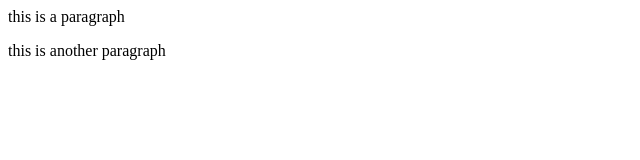
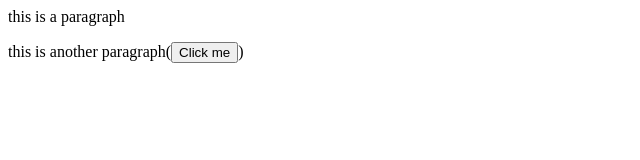
Before and after one commit to rishabhdohale60-dotcom/LocalRipo, a plain HTML site: page index.html in a window 1280 px wide. Shown: the whole page, without its empty margins (0-640 px from the left). Drawn offline with Linux system fonts and the light colour scheme.

Commit message:
add button

```diff
--- a/index.html
+++ b/index.html
@@ -1,2 +1,2 @@
 <p> this is a paragraph</p>
-<p> this is another paragraph</p>
+<p> this is another paragraph(<button>Click me</button>)</p>
```
